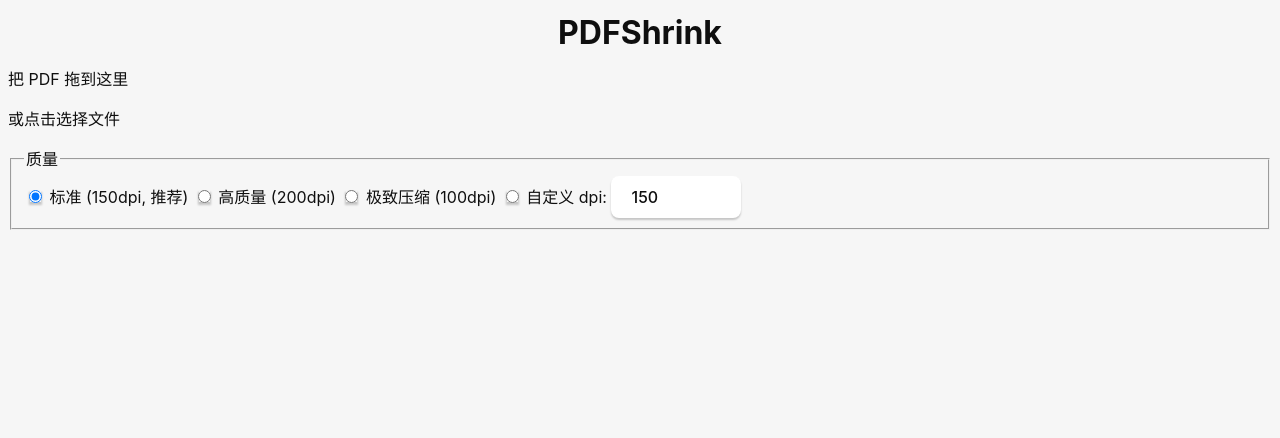
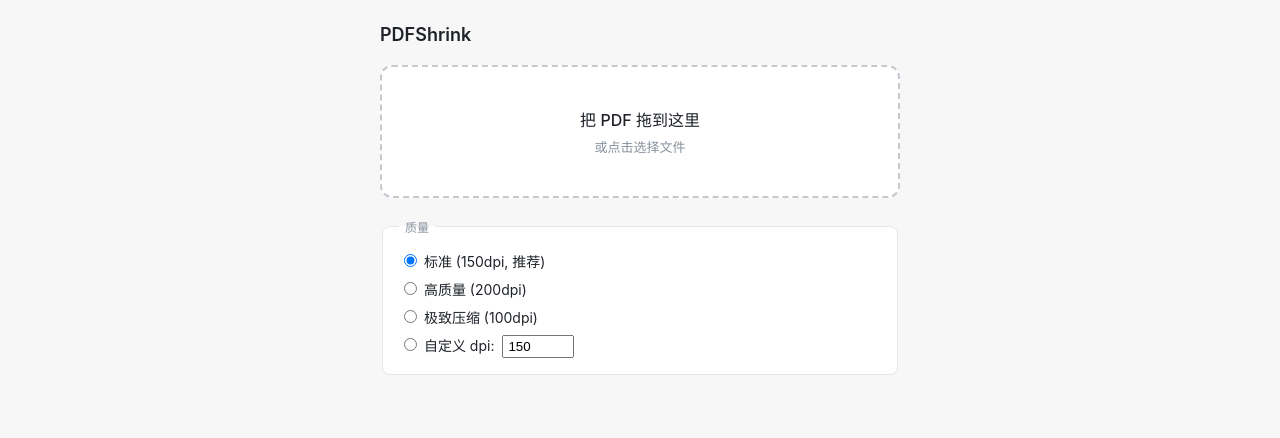
Before and after one commit to skyrain-o/PDFShrink, a website built with Vite: page index.html in a window 1280 px wide. Built offline with nearby package versions, Linux system fonts and the light colour scheme.

Commit message:
feat(ui): styles for dropzone, presets, status states

```diff
--- a/src/styles.css
+++ b/src/styles.css
@@ -1,116 +1,111 @@
-.logo.vite:hover {
-  filter: drop-shadow(0 0 2em #747bff);
+:root {
+  font-family: -apple-system, BlinkMacSystemFont, "Segoe UI", system-ui, sans-serif;
+  background: #f7f7f8;
+  color: #1f2329;
 }
 
-.logo.typescript:hover {
-  filter: drop-shadow(0 0 2em #2d79c7);
-}
-:root {
-  font-family: Inter, Avenir, Helvetica, Arial, sans-serif;
-  font-size: 16px;
-  line-height: 24px;
-  font-weight: 400;
-
-  color: #0f0f0f;
-  background-color: #f6f6f6;
-
-  font-synthesis: none;
-  text-rendering: optimizeLegibility;
-  -webkit-font-smoothing: antialiased;
-  -moz-osx-font-smoothing: grayscale;
-  -webkit-text-size-adjust: 100%;
+body {
+  margin: 0;
+  padding: 24px;
 }
 
-.container {
-  margin: 0;
-  padding-top: 10vh;
+main {
+  max-width: 520px;
+  margin: 0 auto;
   display: flex;
   flex-direction: column;
-  justify-content: center;
-  text-align: center;
-}
-
-.logo {
-  height: 6em;
-  padding: 1.5em;
-  will-change: filter;
-  transition: 0.75s;
-}
-
-.logo.tauri:hover {
-  filter: drop-shadow(0 0 2em #24c8db);
-}
-
-.row {
-  display: flex;
-  justify-content: center;
-}
-
-a {
-  font-weight: 500;
-  color: #646cff;
-  text-decoration: inherit;
-}
-
-a:hover {
-  color: #535bf2;
+  gap: 20px;
 }
 
 h1 {
-  text-align: center;
+  font-size: 18px;
+  font-weight: 600;
+  margin: 0;
 }
 
-input,
-button {
-  border-radius: 8px;
-  border: 1px solid transparent;
-  padding: 0.6em 1.2em;
-  font-size: 1em;
-  font-weight: 500;
-  font-family: inherit;
-  color: #0f0f0f;
-  background-color: #ffffff;
-  transition: border-color 0.25s;
-  box-shadow: 0 2px 2px rgba(0, 0, 0, 0.2);
+.dropzone {
+  border: 2px dashed #c5c8cf;
+  border-radius: 12px;
+  padding: 40px 16px;
+  text-align: center;
+  cursor: pointer;
+  transition: border-color 0.15s, background 0.15s;
+  background: #fff;
 }
 
-button {
-  cursor: pointer;
-}
-
-button:hover {
-  border-color: #396cd8;
-}
-button:active {
-  border-color: #396cd8;
-  background-color: #e8e8e8;
-}
-
-input,
-button {
+.dropzone:hover, .dropzone:focus {
+  border-color: #3370ff;
+  background: #f3f7ff;
   outline: none;
 }
 
-#greet-input {
-  margin-right: 5px;
+.dropzone.busy {
+  border-color: #3370ff;
+  background: linear-gradient(90deg, #f3f7ff 0%, #d9e4ff 50%, #f3f7ff 100%);
+  background-size: 200% 100%;
+  animation: pulse 1.5s linear infinite;
+  pointer-events: none;
 }
 
-@media (prefers-color-scheme: dark) {
-  :root {
-    color: #f6f6f6;
-    background-color: #2f2f2f;
-  }
+@keyframes pulse {
+  0%   { background-position: 200% 0; }
+  100% { background-position: -200% 0; }
+}
 
-  a:hover {
-    color: #24c8db;
-  }
+.dropzone-hint {
+  margin: 0 0 6px;
+  font-size: 16px;
+  font-weight: 500;
+}
 
-  input,
-  button {
-    color: #ffffff;
-    background-color: #0f0f0f98;
-  }
-  button:active {
-    background-color: #0f0f0f69;
-  }
+.dropzone-sub {
+  margin: 0;
+  color: #86909c;
+  font-size: 13px;
 }
+
+.presets {
+  border: 1px solid #e5e6eb;
+  border-radius: 8px;
+  padding: 12px 16px;
+  background: #fff;
+}
+
+.presets legend {
+  padding: 0 6px;
+  color: #86909c;
+  font-size: 12px;
+}
+
+.presets label {
+  display: block;
+  padding: 4px 0;
+  font-size: 14px;
+}
+
+.presets input[type="number"] {
+  width: 60px;
+  padding: 2px 4px;
+  margin-left: 4px;
+}
+
+.status {
+  min-height: 24px;
+  font-size: 13px;
+  padding: 8px 12px;
+  border-radius: 6px;
+}
+
+.status-info { color: #4e5969; background: #f2f3f5; }
+.status-ok   { color: #00875a; background: #e8f5ef; }
+.status-err  { color: #cb272d; background: #fdecee; }
+
+.status button {
+  margin-left: 12px;
+  padding: 2px 10px;
+  font-size: 12px;
+  border: 1px solid #c5c8cf;
+  background: #fff;
+  border-radius: 4px;
+  cursor: pointer;
+}
```
